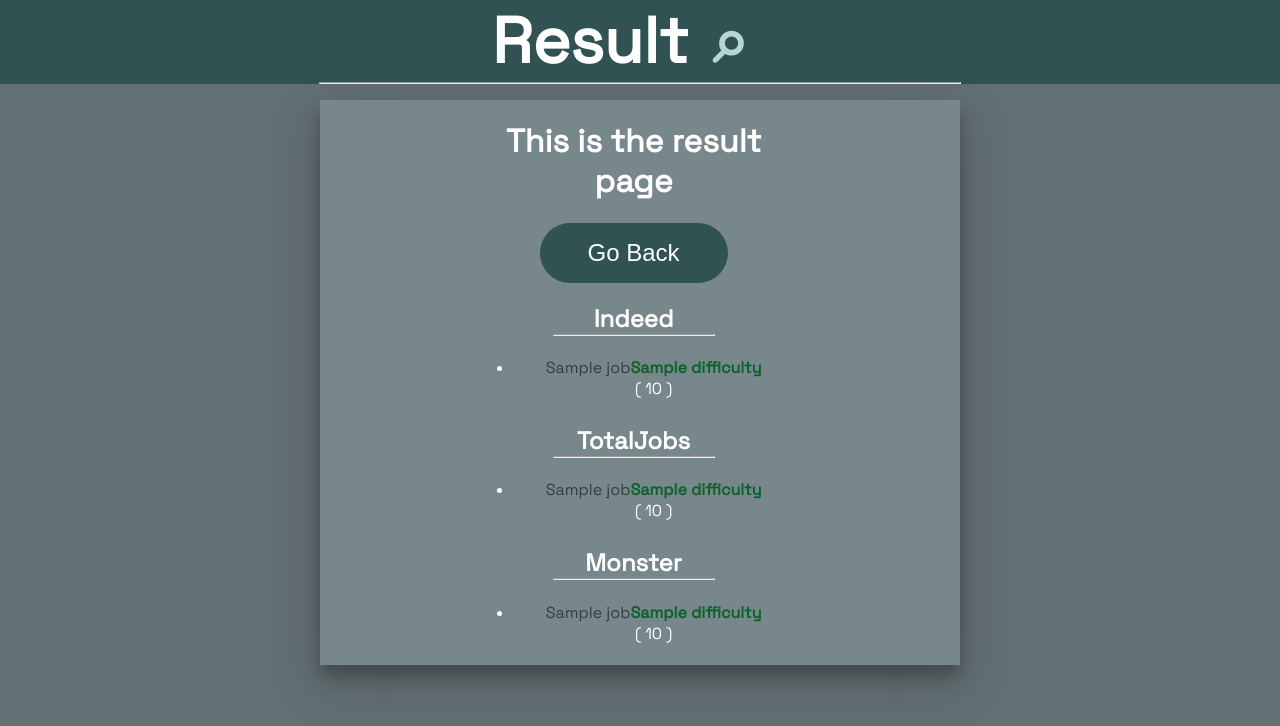
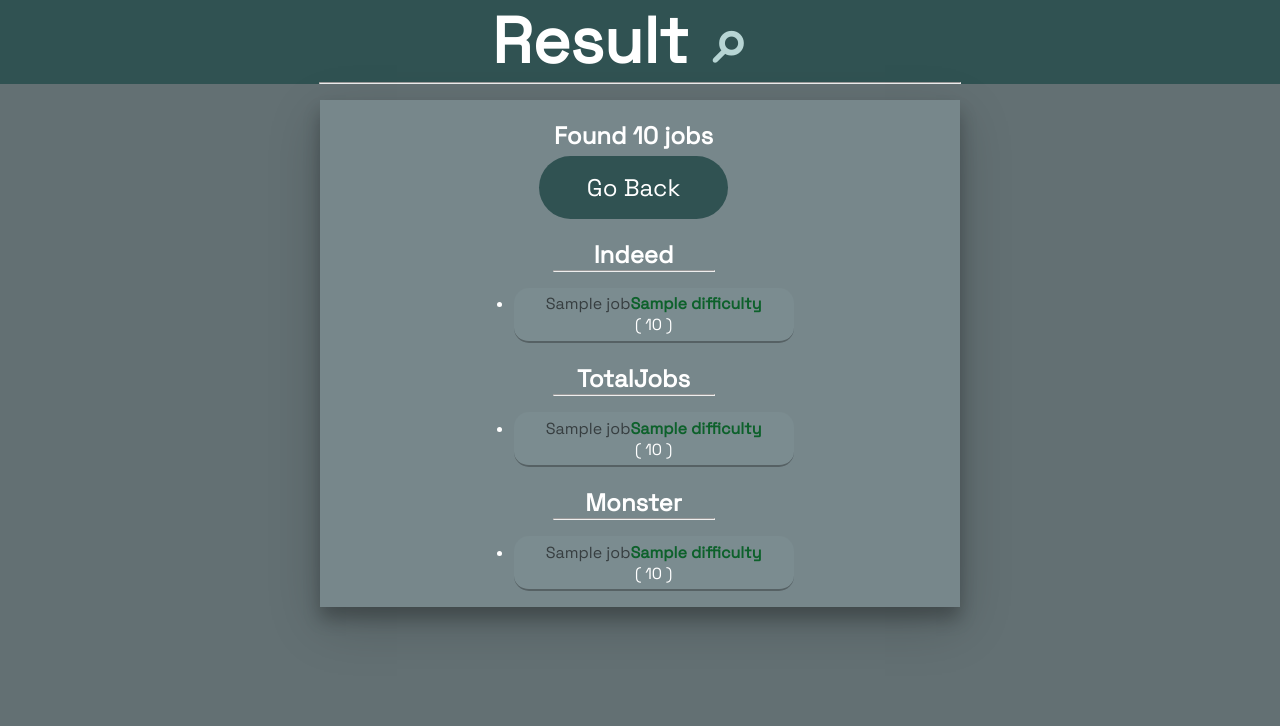
Before and after one commit to FrostGreg/job-finder, a Django app: template jobfinder/main/templates/main/result.html in a window 1280 px wide. Shown: the top 726 px of the page. Run offline with Django 3.2, Linux system fonts and the light colour scheme; the template is opened without the code that fills it: most values are stand-ins (such as "Sample title", 1, 10 or a date in 2020).

Commit message:
change go back style

```diff
--- a/jobfinder/main/static/css/style.css
+++ b/jobfinder/main/static/css/style.css
@@ -43,23 +43,26 @@
   border-radius: 40px;
   display: inline-block;
   transition: 0.9s;
+  font-family:inherit;
 }
 
 button:hover {
-  background-color:rgb(33 56 56);
+  background-color:rgb(33,56,56);
   border-radius:12px;
   box-shadow: 0 12px 16px 0 rgba(0,0,0,0.24), 0 17px 50px 0 rgba(0,0,0,0.19);
 }
 
 ul li{
+  background-color: rgb(123,140,144);
   padding:2%;
   border-radius:15px;
   transition-duration:0.5s;
-
+  border-bottom: 2px solid rgb(86,97,100);
 }
 
 ul li:hover{
     transform:scale(1.25,1.25);
+    background-color:rgb(137 155 158);
 }
 
 ul li a {
@@ -188,6 +191,36 @@
     font-weight:bold;
 }
 
+.difficulty:hover {
+    color:rgb(13,97,43);
+}
+
+.goBack span {
+    right:-0px;
+    display:inline-block;
+    position:relative;
+    transition-duration:0.9s;
+}
+
+.goBack:hover span{
+    right:-20px;
+    transition-duration:0.9s;
+}
+
+.goBack span:before {
+    content:'\00ab';
+    opacity:0;
+    position:absolute;
+    transition-duration:0.9s;
+    top:0;
+    left:-35px;
+}
+
+.goBack:hover span:before {
+    opacity: 1;
+    left:-30px;
+}
+
 #center-column {
   background-color: rgb(119,135,139);
   padding-left: 12%;
--- a/jobfinder/main/templates/main/result.html
+++ b/jobfinder/main/templates/main/result.html
@@ -10,8 +10,8 @@
 {% block heading %}Result{% endblock %}
 
 {% block center-content %}
-<h1>This is the result page</h1>
-<button onclick="goBack()">Go Back</button>
+<h2 style="padding-bottom:5px;"> Found {{found}} jobs</h2>
+<button id="goBack" class="goBack" onclick="goBack()"><span>Go Back</span></button>
 <h2>Indeed</h2><hr>
 <ul>
     {% for job in indeed_jobs %}
--- a/jobfinder/main/views.py
+++ b/jobfinder/main/views.py
@@ -52,4 +52,4 @@
                 monster_jobs += new.get_links()
 
     return render(response, "main/result.html", {"indeed_jobs": indeed_jobs, "totaljobs_jobs": totaljobs_jobs,
-                  "monster_jobs": monster_jobs})
+                  "monster_jobs": monster_jobs, "found": len(indeed_jobs) + len(totaljobs_jobs) + len(monster_jobs)})
```
